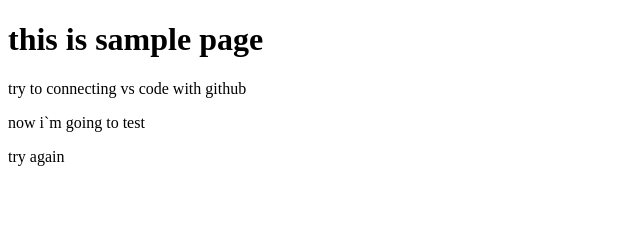
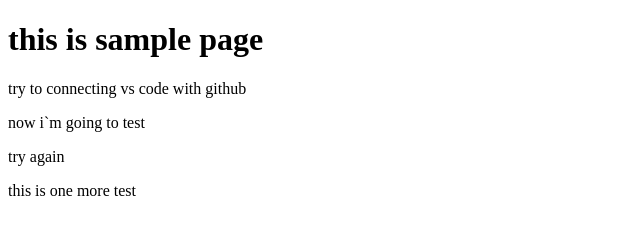
Before and after one commit to Navjosan44/project, a plain HTML site: page index.html in a window 1280 px wide. Shown: the whole page, without its empty margins (0-640 px from the left). Drawn offline with Linux system fonts and the light colour scheme.

Commit message:
this is previous change

```diff
--- a/index.html
+++ b/index.html
@@ -10,5 +10,8 @@
     <p>try to connecting vs code with github</p>
     <p>now i`m going to test</p>
     <p>try again</p>
+    <section>
+        <p>this is one more test</p>
+    </section>
 </body>
 </html>
```
